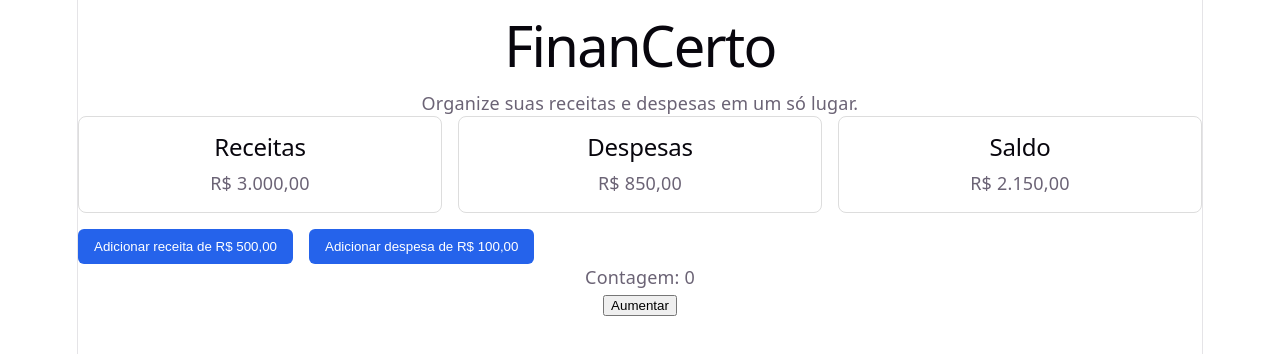
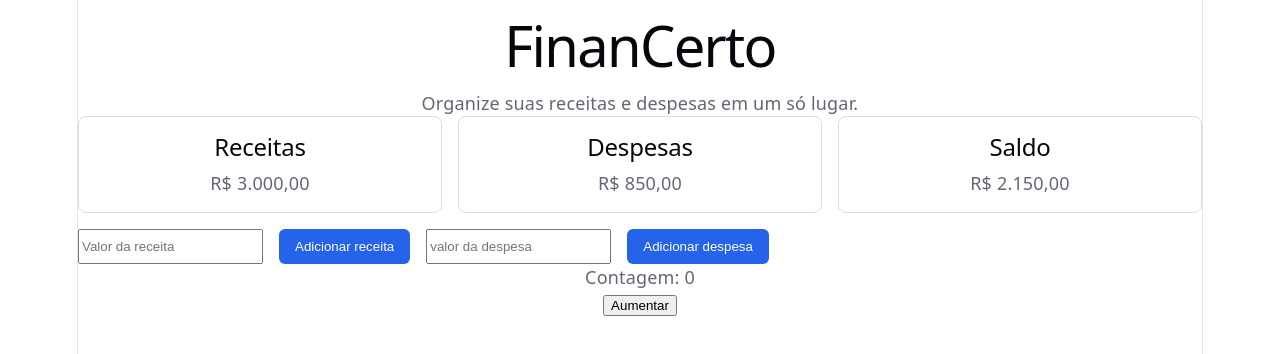
Before and after one commit to POLLY1515/FinanCerto, a React (Vite) app in the folder financerto-frontend/: page / in a window 1280 px wide. Shown: the top 354 px of the page. Built offline with nearby package versions, Linux system fonts and the light colour scheme.

Commit message:
feat: cadastrar receitas e despesas por valor

```diff
--- a/financerto-frontend/src/App.jsx
+++ b/financerto-frontend/src/App.jsx
@@ -6,6 +6,8 @@ import { useState } from "react";
 function App() {
   const [despesas, setDespesas] = useState(850);
   const [receitas, setReceitas] = useState(3000);
+  const [valorReceita, setValorReceita] = useState("");
+  const [valorDespesa, setValorDespesa] = useState("");
   const saldo = receitas - despesas;
 
   return (
@@ -37,15 +39,40 @@ function App() {
         />
       </div>
       <div className="acoes-financeiras">
+        <input
+          type="number"
+          placeholder="Valor da receita"
+          value={valorReceita}
+          onChange={(evento) => setValorReceita(evento.target.value)}
+        />
         <button
-          onClick={() => setReceitas((valorAnterior) => valorAnterior + 500)}
+          onClick={() => {
+            const valor = Number(valorReceita);
+
+            if (valor > 0) {
+              setReceitas((valorAnterior) => valorAnterior + valor);
+              setValorReceita("");
+            }
+          }}
         >
-          Adicionar receita de R$ 500,00
+          Adicionar receita
         </button>
+        <input
+        type="number"
+        placeholder="valor da despesa"
+        value={valorDespesa}
+        onChange={(evento) => setValorDespesa(evento.target.value)}
+        />
         <button
-          onClick={() => setDespesas((valorAnterior) => valorAnterior + 100)}
+          onClick={() => {
+            const valor = Number(valorDespesa);
+            if(valor > 0){
+              setDespesas((valorAnterior) => valorAnterior + valor);
+              setValorDespesa("");
+            }
+          }}
         >
-          Adicionar despesa de R$ 100,00
+          Adicionar despesa
         </button>
       </div>
 
```
